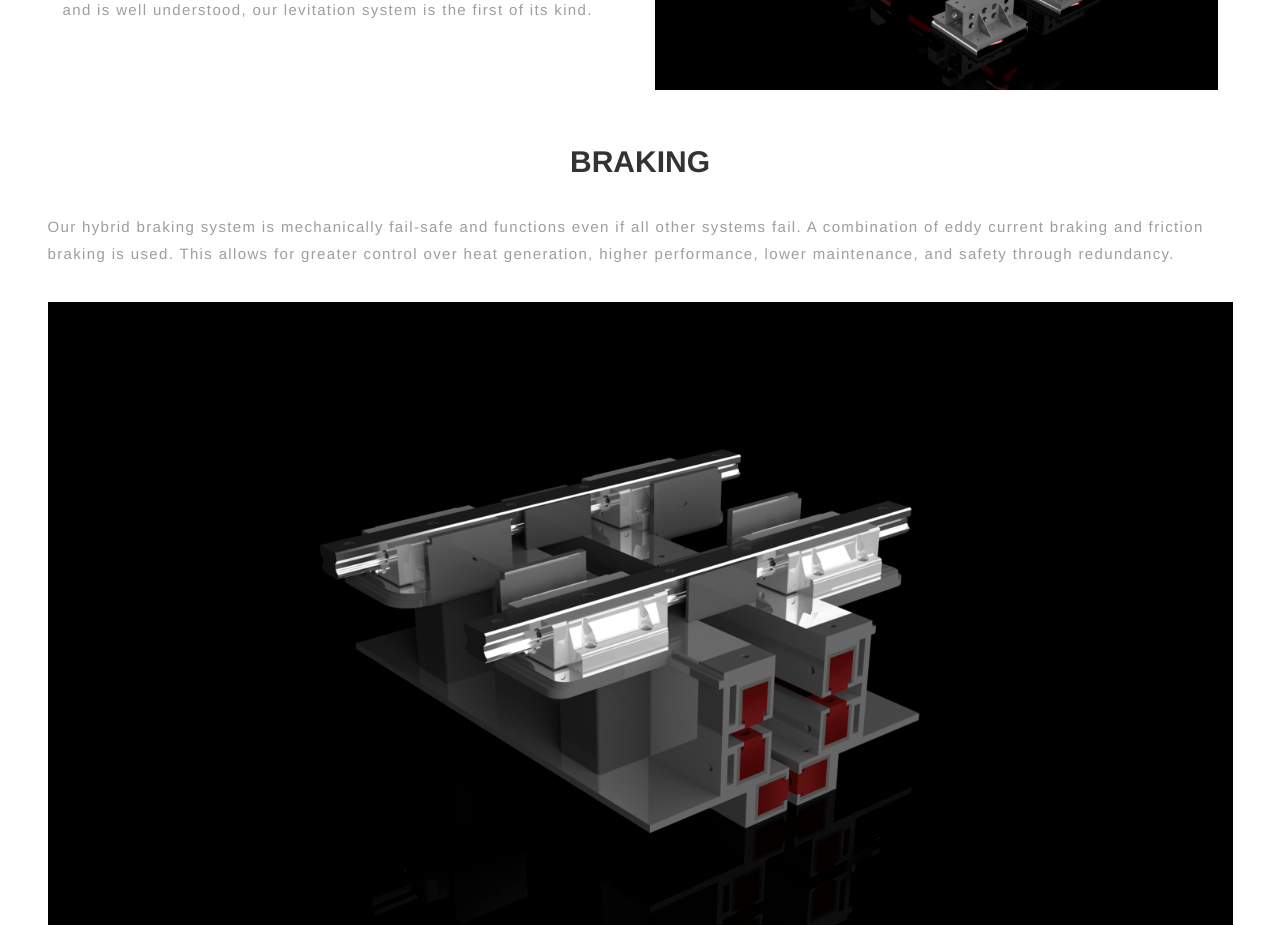
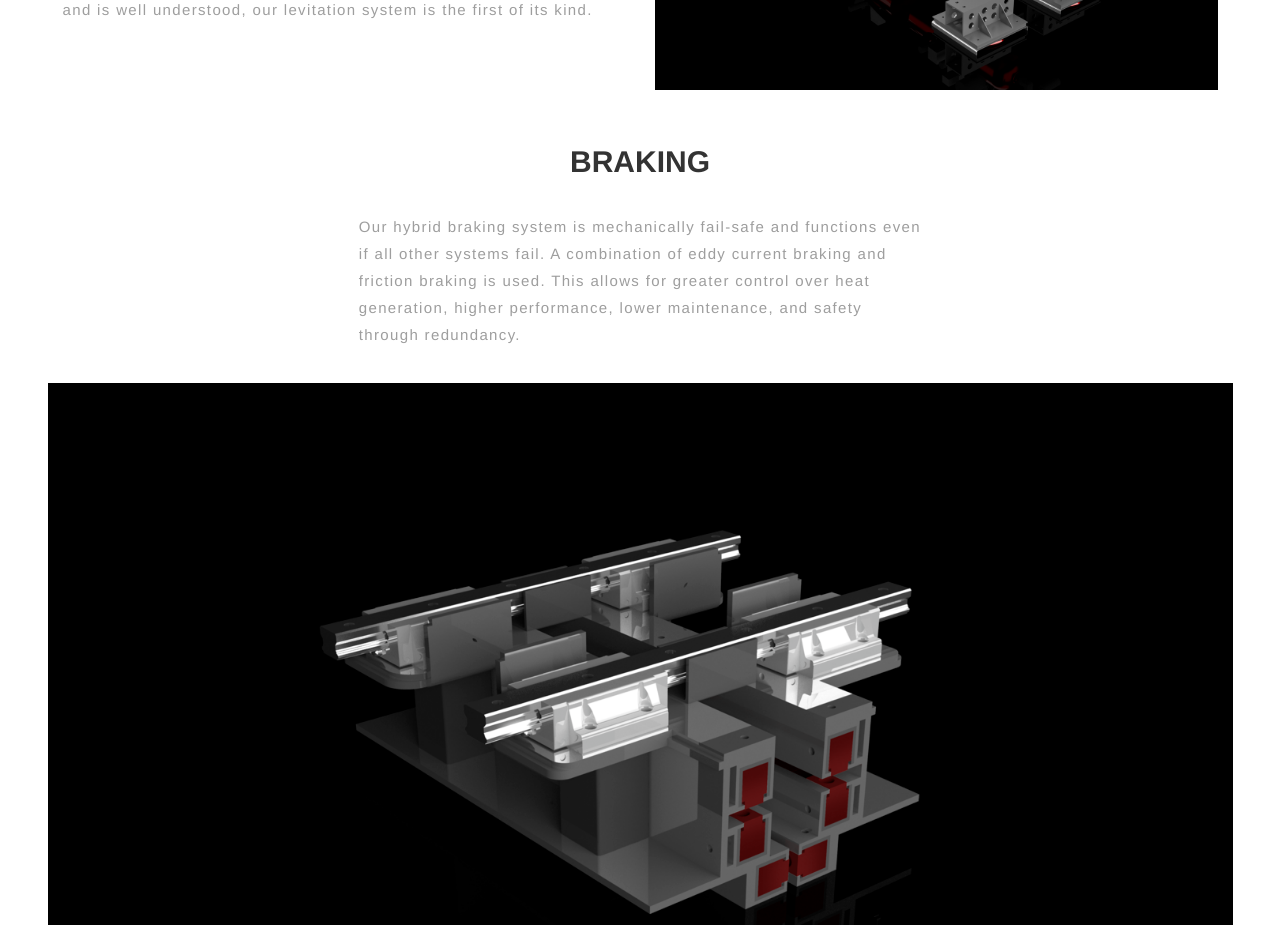
Before and after one commit to hsami10/Waterloop_website, a React app: page / in a window 1280 px wide. Shown: the part 1740-2665 px from the top of the page. Built offline with nearby package versions, Linux system fonts and the light colour scheme.

Commit message:
Add comment regarding alternating g1 content arrangements.

```diff
--- a/app/src/components/goose1.jsx
+++ b/app/src/components/goose1.jsx
@@ -6,6 +6,11 @@ import { Image } from 'react-bootstrap';
 
 let images = '/app/bin/Images/'; //all images stored here
 
+/**
+ * Note that each row below containing picture and corresponding text alternates between
+ * pic first and text second, and text first and pic second.
+ */
+
 export default class Goose1 extends React.Component {
     render() {
         return (
@@ -13,12 +18,14 @@ export default class Goose1 extends React.Component {
                 <Row id="g1Backgrnd">
                     <NavBar />
                 </Row>
+
                 <Row id="g1TitleRow">
                     <h1 id="g1Title">INITIAL PROTOTYPE: <br />GOOSE I</h1>
                 </Row>
+
                 <Row id="g1Content">
                     <Row>
-                        <Col xs={12} md={6} mdOffset={3}>
+                        <Col md={6} mdOffset={3}>
                             <h2>SPECIFICATIONS</h2>
                             <p>This is the Hyperloop pod that we are building. The GOOSE I is our half-scale, functional
                             prototype vehicle pod. Fabrication for the pod is already underway and the funding from
@@ -28,6 +35,7 @@ export default class Goose1 extends React.Component {
                             0.9m (36") tall, around 250 kg in weight, and will travel at 550km/h (150m/s).</p>
                         </Col>
                     </Row>
+
                     <Row>
                         <Col md={6}>
                             <Image src={images + 'flock-imgs/shell.jpg'} responsive />
@@ -42,6 +50,7 @@ export default class Goose1 extends React.Component {
                             the use of rapid fabrication technology including laser cutting and 3D printing.</p>
                         </Col>
                     </Row>
+
                     <Row>
                         <Col xs={12} md={6} mdPush={6}>
                             <Image src={images + 'flock-imgs/levitation.png'} responsive />
@@ -55,11 +64,14 @@ export default class Goose1 extends React.Component {
                             the first of its kind.</p>
                         </Col>
                     </Row>
+
                     <Row>
-                        <h2>BRAKING</h2>
-                        <p>Our hybrid braking system is mechanically fail-safe and functions even if all other systems fail. A
+                        <Col md={6} mdOffset={3}>
+                            <h2>BRAKING</h2>
+                            <p>Our hybrid braking system is mechanically fail-safe and functions even if all other systems fail. A
                             combination of eddy current braking and friction braking is used. This allows for greater control over
                             heat generation, higher performance, lower maintenance, and safety through redundancy.</p>
+                        </Col>
                         <Image src={images + 'flock-imgs/eddy-brake.png'} responsive />
                         <h3>EDDY CURRENT BRAKING</h3>
                         <p>Our state-of-the-art contactless eddy current braking system uses 84 neodymium magnets arranged in a Halbach
@@ -74,6 +86,7 @@ export default class Goose1 extends React.Component {
                             rubber with steel fibres allow for effective energy transformation and heat dissipation, sparing damage
                             to the I-beam.</p>
                     </Row>
+
                     <Row>
                         <Image src={images + 'flock-imgs/lateral.png'} responsive />
                         <h2>LATERAL CONTROL</h2>
@@ -81,6 +94,7 @@ export default class Goose1 extends React.Component {
                             of the Goose I, with respect to the I-beam of the Hypertube. The system combines reliability, efficiency,
                             safety, and comfort by using high speed, high performance, and dampened wheels.</p>
                     </Row>
+
                     <Row>
                         <Image src={images + 'flock-imgs/drive-train.png'} responsive />
                         <h2>DRIVE TRAIN</h2>
@@ -89,6 +103,7 @@ export default class Goose1 extends React.Component {
                             wheel into the pod during high speed travel. A set of four idler wheels keep the air casters from contacting
                             the ground when levitation stops.</p>
                     </Row>
+
                     <Row>
                         <Image src={images + 'flock-imgs/elec-embedded.jpg'} responsive />
                         <h2>ELECTRICAL AND EMBEDDED SYSTEMS</h2>
```
